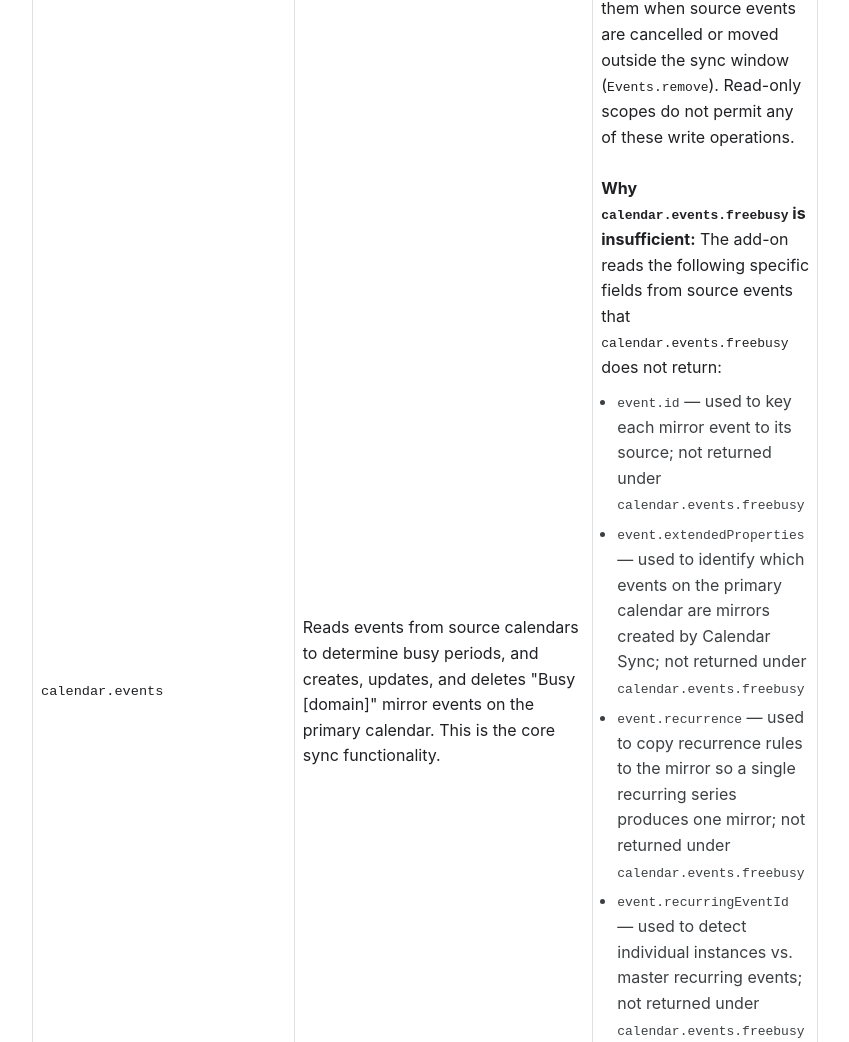
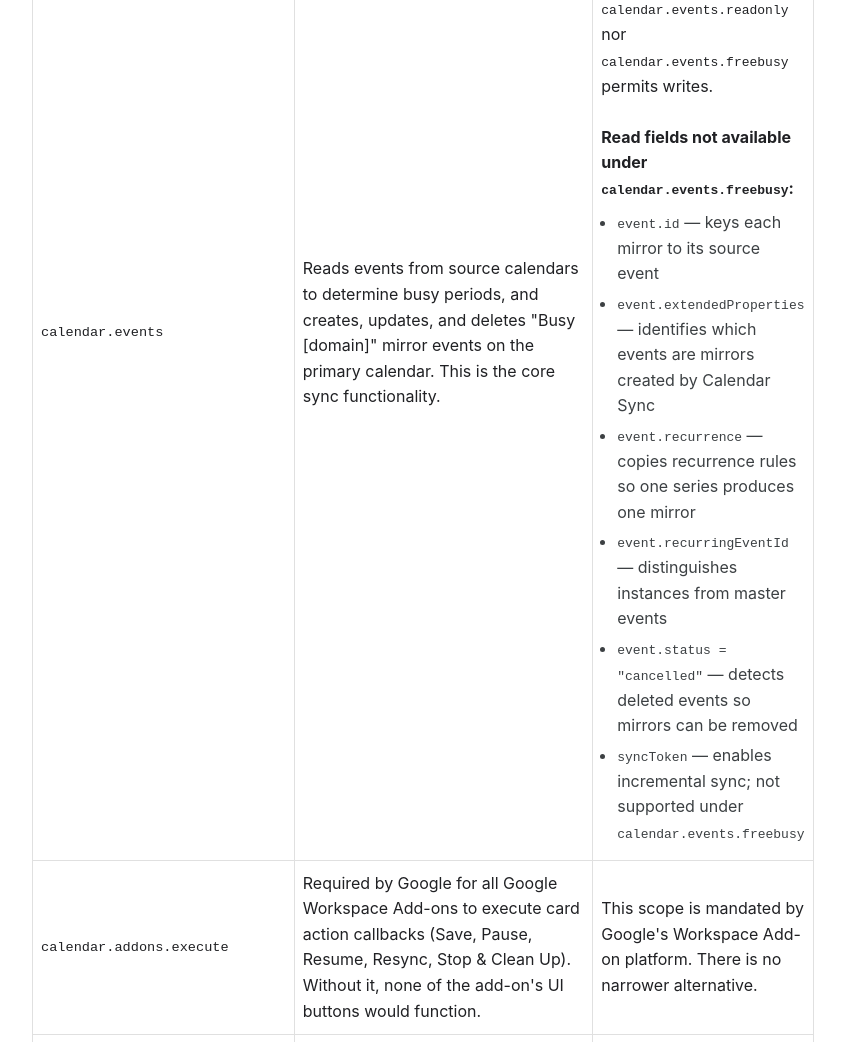
Before and after one commit to agaur2210/apps, a plain HTML site: page calendar-sync/index.html in a window 1280 px wide. Shown: the part 4067-5109 px from the top of the page, without its empty margins (242-1091 px from the left). Drawn offline with Linux system fonts and the light colour scheme.

Commit message:
update index.html

```diff
--- a/calendar-sync/index.html
+++ b/calendar-sync/index.html
@@ -178,17 +178,16 @@
           <td style="padding:10px 8px;border:1px solid #e0e0e0;font-family:monospace;font-size:0.85rem;">calendar.events</td>
           <td style="padding:10px 8px;border:1px solid #e0e0e0;">Reads events from source calendars to determine busy periods, and creates, updates, and deletes "Busy [domain]" mirror events on the primary calendar. This is the core sync functionality.</td>
           <td style="padding:10px 8px;border:1px solid #e0e0e0;">
-            <strong>Why <code>calendar.events.readonly</code> is insufficient:</strong> The add-on must write mirror events to the primary calendar (<code>Events.insert</code>), update them when source event times change (<code>Events.update</code>), and delete them when source events are cancelled or moved outside the sync window (<code>Events.remove</code>). Read-only scopes do not permit any of these write operations.<br><br>
-            <strong>Why <code>calendar.events.freebusy</code> is insufficient:</strong> The add-on reads the following specific fields from source events that <code>calendar.events.freebusy</code> does not return:
+            <strong>Write operations</strong> — the add-on creates, updates, and deletes mirror events on the primary calendar (<code>Events.insert</code>, <code>Events.update</code>, <code>Events.remove</code>). Neither <code>calendar.events.readonly</code> nor <code>calendar.events.freebusy</code> permits writes.<br><br>
+            <strong>Read fields not available under <code>calendar.events.freebusy</code>:</strong>
             <ul style="margin:8px 0 0 16px;">
-              <li><code>event.id</code> — used to key each mirror event to its source; not returned under <code>calendar.events.freebusy</code></li>
-              <li><code>event.extendedProperties</code> — used to identify which events on the primary calendar are mirrors created by Calendar Sync; not returned under <code>calendar.events.freebusy</code></li>
-              <li><code>event.recurrence</code> — used to copy recurrence rules to the mirror so a single recurring series produces one mirror; not returned under <code>calendar.events.freebusy</code></li>
-              <li><code>event.recurringEventId</code> — used to detect individual instances vs. master recurring events; not returned under <code>calendar.events.freebusy</code></li>
-              <li><code>event.status = "cancelled"</code> — used to detect deleted source events so their mirrors can be removed; cancelled events are not returned under <code>calendar.events.freebusy</code></li>
-              <li><code>syncToken</code> (incremental sync) — the <code>syncToken</code> parameter on <code>Events.list</code> is not supported under <code>calendar.events.freebusy</code>, making efficient incremental sync impossible</li>
+              <li><code>event.id</code> — keys each mirror to its source event</li>
+              <li><code>event.extendedProperties</code> — identifies which events are mirrors created by Calendar Sync</li>
+              <li><code>event.recurrence</code> — copies recurrence rules so one series produces one mirror</li>
+              <li><code>event.recurringEventId</code> — distinguishes instances from master events</li>
+              <li><code>event.status = "cancelled"</code> — detects deleted events so mirrors can be removed</li>
+              <li><code>syncToken</code> — enables incremental sync; not supported under <code>calendar.events.freebusy</code></li>
             </ul>
-            Additionally, <code>calendar.events.freebusy</code> is read-only and cannot be used for any of the required write operations listed above.
           </td>
         </tr>
         <tr>
```
Also changed, not shown: 1 other file.
